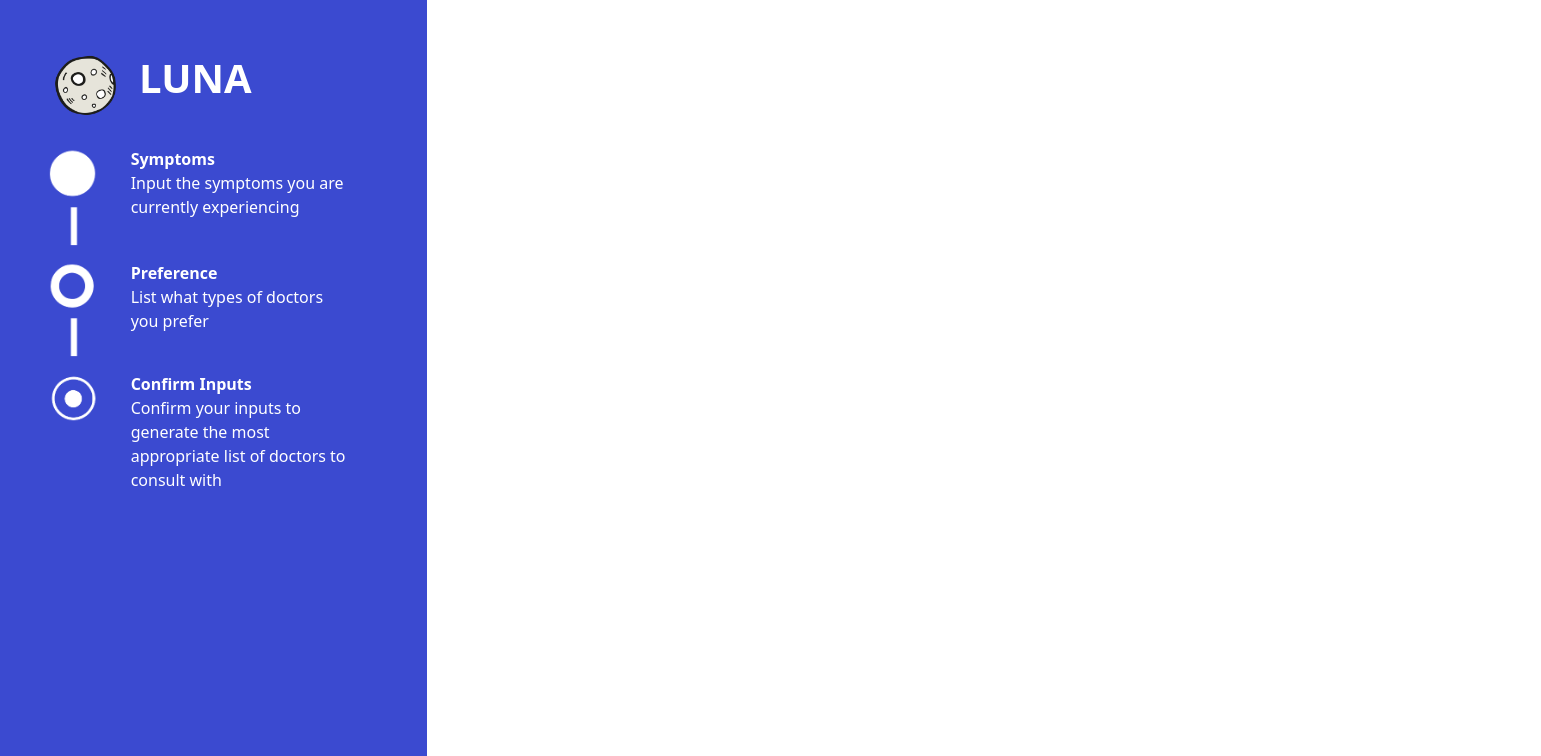
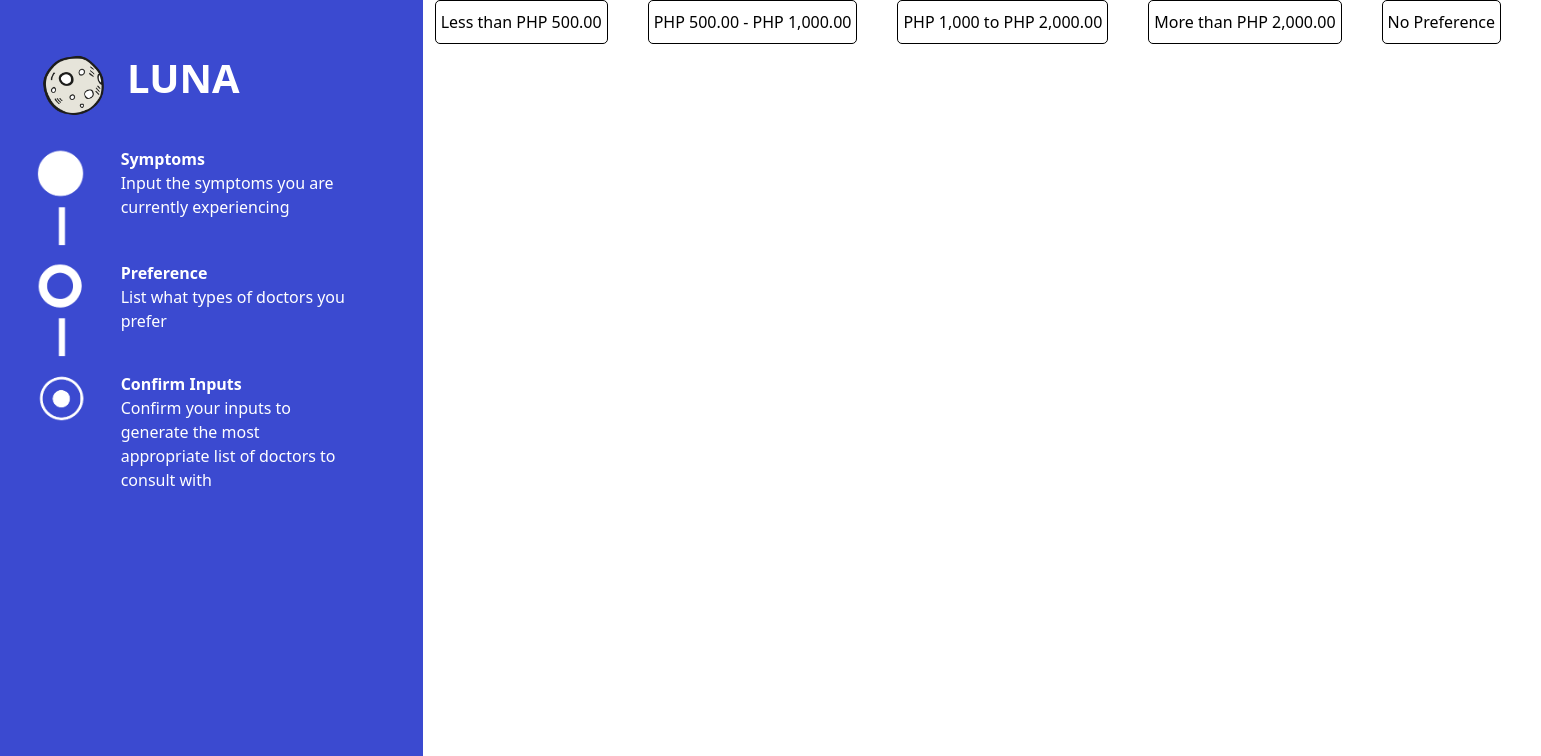
Before and after one commit to seanpe11/luna-frontend, a React (Create React App) app: page /findMe in a window 1280 px wide. Shown: the top 756 px of the page, 1541 px wide, since content can reach past the window. Built offline with nearby package versions, Linux system fonts and the light colour scheme.

Commit message:
added select button styling

```diff
--- a/src/App.js
+++ b/src/App.js
@@ -1,9 +1,8 @@
-import './luna.css';
 import 'bootstrap/dist/css/bootstrap.min.css';
 import { Routes, Route } from "react-router-dom";
 import Home from './views/Home.js';
 import About from './views/About.js';
-import FindMe from './views/FindMe.js';
+import FindMe from './views/FindMe2.js';
 import Recommendations from './views/Recommendations.js';
 
 function App() {
--- a/src/components/SideBar.js
+++ b/src/components/SideBar.js
@@ -39,7 +39,6 @@ function SideBar() {
 
     let itemList=items.map((item,index)=>{
         return (
-            <>
             <div className='w-100 mb-1 row'>
                 <div className='col-3'>
                     {progressChecker(item.progress)}
@@ -52,7 +51,6 @@ function SideBar() {
                     <span>{item.desc}</span>
                 </div>
             </div>
-            </>
         )
     })
 
--- /dev/null
+++ b/src/css/luna.css
@@ -0,0 +1,32 @@
+.link   {
+
+}
+
+
+.finding-button {
+
+}
+
+.findMe-select {
+  height: 60px;
+  border: none;
+  min-width: 1000px;
+}
+.findMe-select::-moz-focus-inner {
+  border: 0;
+}
+.findMe-select:focus {
+  outline: none;
+}
+.findMe-select option{
+  min-width: 100px;
+  font-size: 1em;
+  padding: 10px 5px;
+  text-align: center;
+  margin-right: 40px;
+  display: inline-block;
+  cursor: pointer;
+  border:rgb(0, 0, 0) solid 1px;
+  border-radius: 5px;
+  color: rgb(0, 0, 0);
+}
--- a/src/views/FindMe.js
+++ /dev/null
@@ -1,11 +0,0 @@
-import SideBar from "../components/SideBar"
-
-function FindMe() {
-    return(
-        <>
-            <SideBar />
-        </>
-    )
-}
-
-export default FindMe
--- /dev/null
+++ b/src/views/FindMe2.js
@@ -0,0 +1,21 @@
+import SideBar from "../components/SideBar"
+import "../css/luna.css"
+
+function FindMe() {
+    return(
+        <div class="row h-100">
+            <SideBar />
+            <div class="findMe-wrapper col-8">
+                <select class="findMe-select" multiple>
+                    <option value="500">Less than PHP 500.00</option>
+                    <option value="1000">PHP 500.00 - PHP 1,000.00</option>
+                    <option value="2000">PHP 1,000 to PHP 2,000.00</option>
+                    <option value="2001">More than PHP 2,000.00</option>
+                    <option value="-1">No Preference</option>
+                </select>
+            </div>
+        </div>
+    )
+}
+
+export default FindMe
```
Also changed, not shown: src/components/ProgessBar.js (deleted), src/luna.css (deleted). Lines whose indentation alone changed are shown as unchanged.
